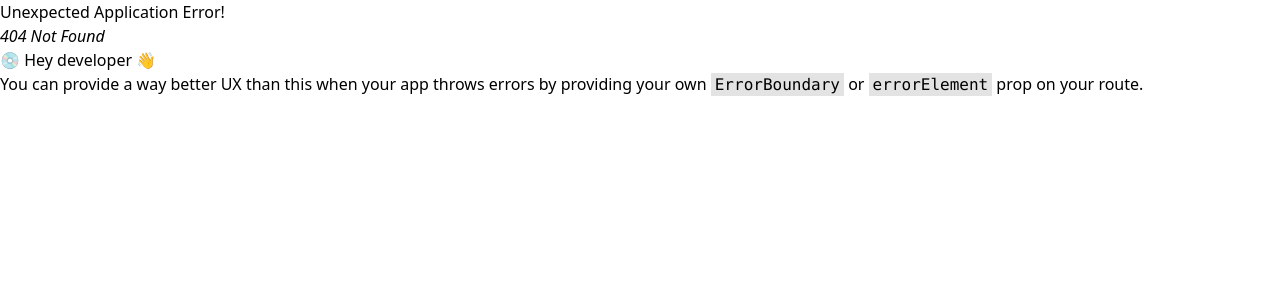
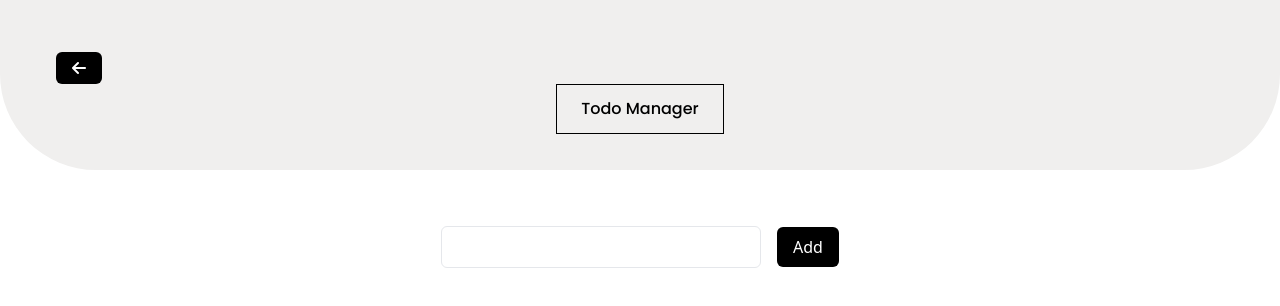
Before and after one commit to Sourav0010/MyReactWebsite, a React (Vite) app: page /projects/todo-list in a window 1280 px wide. Before the commit this address had no page. Shown: the top 306 px of the page. Built offline with nearby package versions, Linux system fonts and the light colour scheme.

Commit message:
Todo Manager Done

```diff
--- a/index.html
+++ b/index.html
@@ -12,7 +12,7 @@
     crossorigin="anonymous" referrerpolicy="no-referrer" />
 </head>
 
-<body>
+<body class="h-screen dark:bg-slate-900">
   <div class="overflow-hidden" id="root"></div>
   <script type="module" src="/src/main.jsx"></script>
 </body>
--- a/src/components/Projects.jsx
+++ b/src/components/Projects.jsx
@@ -1,6 +1,5 @@
-import React,{useEffect} from 'react'
+import React from 'react'
 import { Link } from 'react-router-dom'
-import getTheme  from '../context/Theme'
 function Projects() {
 
   return (
@@ -37,7 +36,7 @@ function Projects() {
             <h2 className='text-xl max-sm:text-base  font-medium'>Todo List</h2>
             <p className='max-sm:text-xs text-base w-60 max-sm:w-full'>Boost your productivity with our web-based Todo Manager!  This user-friendly app lets you create, organize, and track tasks with ease.</p>
             <div className='mt-4 flex items-center justify-center'>
-                <Link className='bg-black dark:bg-slate-900 text-white px-4 py-2 max-sm:px-3 max-sm:py-2 max-sm:text-xs max-sm:rounded-md'>Building <i className="fa-solid fa-industry"></i></Link>
+                <Link to={"/projects/todo-list"} className='bg-black dark:bg-slate-900 text-white px-4 py-2 max-sm:px-3 max-sm:py-2 max-sm:text-xs max-sm:rounded-md'>Visit Now  <i className="fa-solid fa-circle-arrow-up"></i></Link>
             </div>
         </div>
 
--- /dev/null
+++ b/src/components/TodoList.jsx
@@ -0,0 +1,53 @@
+import React, { useEffect, useState } from 'react'
+import { Link } from 'react-router-dom'
+import { TodoProvider } from '../context/Todos'
+import Todo from './todos-comp/Todo'
+import TodoForm from './todos-comp/TodoForm';
+function TodoList() {
+
+  let [todos,setTodos] = useState(() => JSON.parse(localStorage.getItem('todos')) || []);
+
+  const addTodo = (todo)=>{
+    setTodos((prev)=> [...prev,todo]);
+  };
+
+  const removeTodo = (id)=>{
+    setTodos((prev)=>prev.filter((item)=>item.id!==id));
+  };
+  const editTodo = (id,todo)=>{
+    setTodos((prev)=>prev.map((item)=>item.id===id?todo:item));
+  };
+  const toggleComplete = (id)=>{
+    setTodos((prev)=>prev.map((item)=>item.id===id?{...item,completed:!item.completed}:item));
+  };
+
+  useEffect(()=>{
+    let value = JSON.parse(localStorage.getItem('todos'));
+    setTodos(value);
+  },[])
+
+  useEffect(()=>{
+    localStorage.setItem('todos',JSON.stringify(todos));
+  },[todos])
+
+  return (
+    <TodoProvider value={{todos,addTodo,removeTodo,editTodo,toggleComplete}}>
+      <div className='w-full h-full  flex flex-col   dark:bg-slate-900'>
+          <div className='bg-[#F0EFEE] dark:bg-slate-800 dark:text-white flex flex-col max-sm:p-6 max-sm:text-xs p-9 font-regular rounded-b-[6rem] max-sm:rounded-b-[2rem]'>
+          <Link to={'/projects'}>
+              <i className="fa-solid fa-arrow-left dark:bg-white dark:text-black bg-black text-white px-4 py-2 rounded-md ml-5 mt-4 cursor-pointer"></i>
+          </Link>
+          <div className=' flex flex-col items-center justify-center'>
+              <h2 className=' border border-black dark:border-white max-sm:px-3 max-sm:py-1  px-6 py-3 font-medium'>Todo Manager</h2>
+          </div>
+          </div>
+          <TodoForm/>
+          <div className='w-full h-full  mt-4 gap-2 flex flex-col'>
+            {todos.map((todo)=><Todo key={todo.id} todo={todo}/>)}
+          </div>
+      </div>
+    </TodoProvider>
+  )
+}
+
+export default TodoList
--- /dev/null
+++ b/src/components/todos-comp/Todo.jsx
@@ -0,0 +1,57 @@
+import React from 'react'
+import {useTodo} from '../../context/Todos'
+
+function Todo({todo}) {
+  let [editMode,setEditMode] = React.useState(false);
+  let [todoMsg,setTodoMsg] = React.useState(todo.value);
+  const {removeTodo,editTodo,toggleComplete} = useTodo();
+  let [completed,setCompleted] = React.useState(todo.completed);
+
+  function remove(){
+    removeTodo(todo.id);
+  }
+
+  function edit(){
+    setEditMode((prev)=>!prev);
+    editTodo(todo.id,{...todo,value:todoMsg});
+
+  }
+
+  function toggle(){
+    setCompleted((prev)=>!prev);
+    toggleComplete(todo.id);
+  }
+
+  return (
+    <div className='w-full flex dark:text-white justify-center'>
+            <div className={`items-center justify-center gap-4 ${!editMode?"border-blue-300":"border-red-600"} ${completed?"border-green-400":"border-blue-300"} border p-2 rounded-md w-fit flex flex-row`}>
+
+              <input id="default-checkbox" type="checkbox" checked={completed} onChange={toggle}class="w-4 h-4 rounded-md text-slate-700 bg-gray-100 border-gray-300 rounded focus:ring-[#F0EFEE] dark:focus:ring-slate-800 dark:ring-offset-gray-800 focus:ring-2 dark:bg-gray-700 dark:border-gray-600"/>
+
+              <input type="text"
+              className={`dark:bg-slate-900 ${completed?"line-through text-gray-400":""} bg-white focus:outline-none w-auto  px-2 py-2  rounded-md ${editMode?'border border-red-600':'border-none'}`}
+              value={todoMsg} disabled={!editMode} onChange={(e)=>setTodoMsg(e.target.value)}/>
+
+
+              {
+                completed ?
+                <button className={`dark:bg-slate-900 dark:hover:border-green-400 bg-white dark:hover:bg-green-400 text-black border  px-4 py-2 rounded-md hover:bg-green-400 hover:text-white text-green-400 cursor-pointer`}>
+                   <i class={`fa-solid fa-check`}></i>
+                </button>
+
+                :
+
+                <button className={`dark:bg-slate-900 dark:hover:bg-blue-500 dark:hover:border-blue-500 dark:hover:text-white bg-white  border hover:bg-blue-500 text-blue-500 hover:text-white px-4 py-2 rounded-md  cursor-pointer`} onClick={edit} disabled={completed}>
+                 {editMode?<i class="fa-solid fa-floppy-disk"></i>:<i class="fa-solid fa-pen"></i>}
+                </button>
+              }
+
+              <button className='dark:bg-slate-900 dark:hover:bg-red-600 dark:hover:border-red-600 dark:hover:text-white bg-white text-black border hover:bg-red-600 hover:text-white px-4 py-2 rounded-md  cursor-pointer text-red-600' onClick={remove}>
+                <i class="fa-solid fa-xmark"></i>
+              </button>
+            </div>
+    </div>
+  )
+}
+
+export default Todo
--- /dev/null
+++ b/src/components/todos-comp/TodoForm.jsx
@@ -0,0 +1,29 @@
+import React from 'react'
+import { useTodo } from '../../context/Todos'
+function TodoForm() {
+   let {addTodo} = useTodo();
+
+   function add(e){
+    e.preventDefault();
+    if(!e.target[0].value.trim()) return;
+    addTodo({
+      id:Date.now(),
+      value:e.target[0].value,
+      completed:false
+    })
+    e.target[0].value='';
+  }
+
+  return (
+    <div className='w-full '>
+          <form onSubmit={add}>
+            <div className='flex flex-row items-center w-full gap-4 justify-center mt-14'>
+              <input type="text" className='dark:text-white dark:bg-slate-700 dark:border-slate-700 todo-val border  w-[20rem]  px-2 py-2 dark:outline-none  rounded-md'/>
+              <button className='dark:bg-white dark:text-black bg-black text-white px-4 py-2 rounded-md  cursor-pointer'>Add</button>
+            </div>
+          </form>
+      </div>
+  )
+}
+
+export default TodoForm
--- /dev/null
+++ b/src/context/Todos.js
@@ -0,0 +1,15 @@
+import { createContext,useContext } from "react";
+
+export const TodoContext = createContext({
+    todos:[],
+    addTodo: (todo)=>{},
+    removeTodo: (id)=>{},
+    editTodo: (id, todo)=>{},
+    toggleComplete: (id)=>{}
+});
+
+export const TodoProvider = TodoContext.Provider;
+
+export const useTodo = ()=>{
+    return useContext(TodoContext);
+}
```
Also changed, not shown: src/main.jsx (+8 -1 lines), 6 other files (tests, documents, lock files or other folders).
